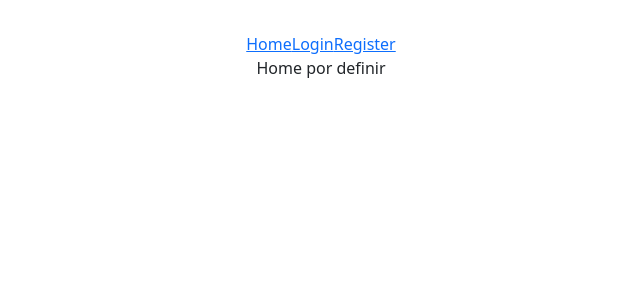
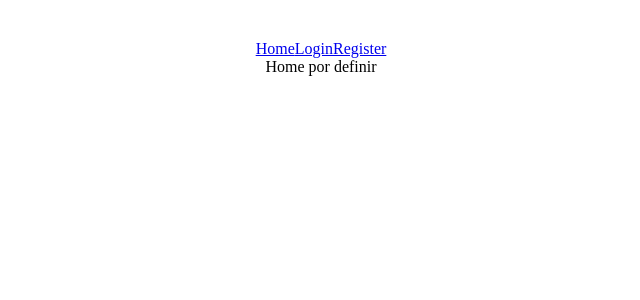
Before and after one commit to shimapi/hackaton_fem_tech_mach, a React (Vite) app: page / in a window 1280 px wide. Shown: the top 300 px of the page, without its empty margins (319-959 px from the left). Built offline with nearby package versions, Linux system fonts and the light colour scheme.

Commit message:
add material ui theme

```diff
--- a/src/App.jsx
+++ b/src/App.jsx
@@ -1,5 +1,7 @@
 import { createBrowserRouter, RouterProvider } from "react-router-dom";
+import { ThemeProvider } from '@mui/material/styles';
 import "./App.css";
+import theme from './theme';
 import Login from "./views/Login";
 import Page404 from "./views/Page404";
 import Register from "./views/Register";
@@ -34,7 +36,11 @@ function App() {
       ],
     },
   ]);
-	return <RouterProvider router={BrowserRouter} />;
+  return (
+    <ThemeProvider theme={theme}>
+      <RouterProvider router={BrowserRouter} />
+    </ThemeProvider>
+  );
 }
 
 export default App;
--- a/src/index.jsx
+++ b/src/index.jsx
@@ -1,7 +1,6 @@
 import React from "react";
 import ReactDOM from "react-dom/client";
 import App from "./App.jsx";
-import 'bootstrap/dist/css/bootstrap.min.css';
 
 ReactDOM.createRoot(document.getElementById("root")).render(
 	<React.StrictMode>
--- a/src/theme.js
+++ b/src/theme.js
@@ -1,7 +1,11 @@
-export const theme = {
-    colors: {
-      primary: '#007bff',
-      secondary: '#6c757d',
+import { createTheme } from '@mui/material/styles';
+
+const theme = createTheme({
+    palette: {
+        primary: {
+            main: '#ff0000', // Cambia el color primario a rojo
+        },
     },
-    // Add more theme tokens like fonts, spacing, etc.
-  };
+});
+
+export default theme;
--- a/src/views/Login.jsx
+++ b/src/views/Login.jsx
@@ -1,8 +1,10 @@
 import Col from "react-bootstrap/Col";
 import Form from "react-bootstrap/Form";
 import Row from "react-bootstrap/Row";
-import Button from "react-bootstrap/Button";
 import MachIgm from "../components/Card";
+
+import Button from '@mui/material/Button';
+
 function Login() {
   return (
     <>
@@ -24,8 +26,11 @@ function Login() {
             <Form.Control type="password" placeholder="Password" />
           </Col>
         </Form.Group>
-        <Button variant="primary">Ingresar</Button>{" "}
+
       </Form>
+      <Button variant="contained" color="primary">
+        Ingresar
+      </Button>
     </>
   );
 }
```
Lines whose indentation alone changed are shown as unchanged.
